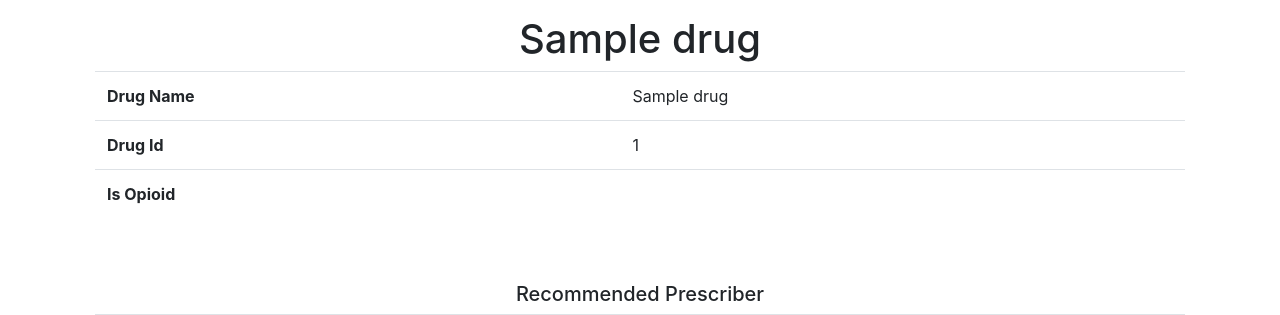
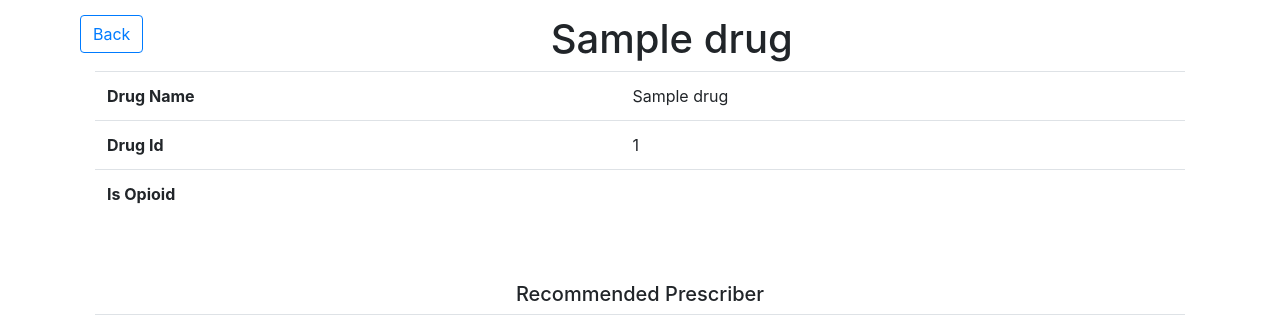
Before and after one commit to Cooltie1/opus, a Django app: template templates/opusapp/drug.html in a window 1280 px wide. Shown: the part 81-396 px from the top of the page. Run offline with Django 3.2, Linux system fonts and the light colour scheme; the template is opened without the code that fills it: most values are stand-ins (such as "Sample title", 1, 10 or a date in 2020); some libraries are stand-ins or nearby versions.

Commit message:
Back buttons for prescriber and drug pages

```diff
--- a/templates/opusapp/drug.html
+++ b/templates/opusapp/drug.html
@@ -6,6 +6,9 @@
     <div class="row">
         <div class="col-12">
             <div class="row">
+                <div class="col-0">
+                    <button type="button" class="btn btn-outline-primary" onclick="window.history.back();">Back</button>
+                </div>
                 <div class="col text-center">
                     <h1>{{ drug.drug_name }}</h1>
                 </div>
--- a/templates/opusapp/prescriber.html
+++ b/templates/opusapp/prescriber.html
@@ -6,6 +6,9 @@
     <div class="row">
         <div class="col-8">
             <div class="row">
+                <div class="col-1">
+                    <button type="button" class="btn btn-outline-primary" onclick="window.history.back();">Back</button>
+                </div>
                 <div class="col text-center">
                     <h1>{{ prescriber.lname }}, {{ prescriber.fname }}</h1>
                 </div>
```
